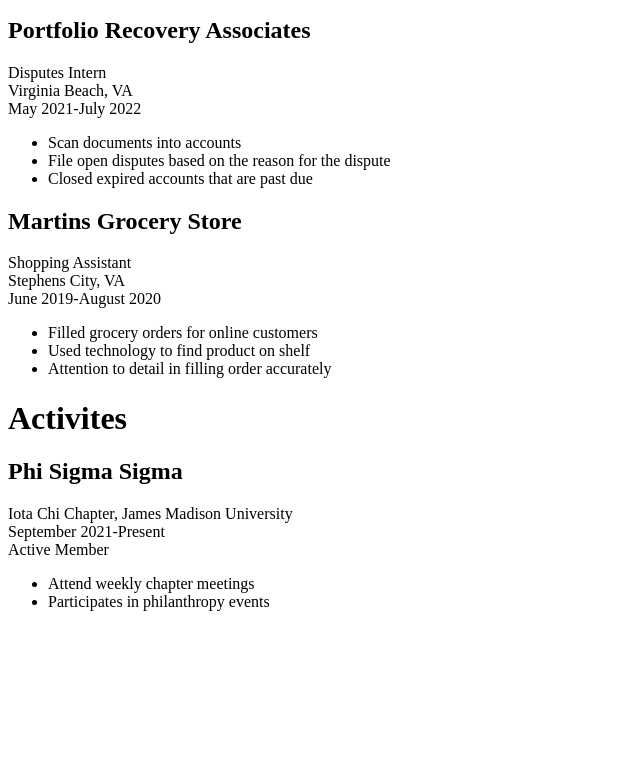
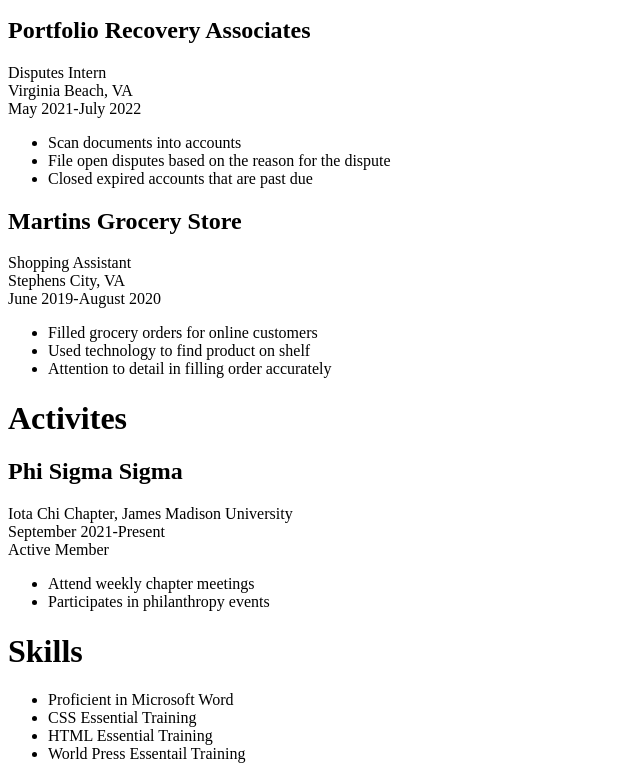
Before and after one commit to allibodenschatz/Abodenschatz_res, a plain HTML site: page index.html in a window 1280 px wide. Shown: the part 2090-2869 px from the top of the page, without its empty margins (0-640 px from the left). Before the commit the page ends 2717 px from the top, so only its background shows below. Drawn offline with Linux system fonts and the light colour scheme.

Commit message:
Add files via upload

```diff
--- a/index.html
+++ b/index.html
@@ -90,6 +90,22 @@ June 2019-August 2020</p>
 		<li>Participates in philanthropy events</li>
 	</ul>
 
+<h1> Skills</h1>
+<p>
+	<ul>
+		<li> Proficient in Microsoft Word
+		<li> CSS Essential Training
+		<li> HTML Essential Training
+		<li> World Press Essentail Training
+
+
+
+
+
+	</ul>
+
+
+
 
 
 
```
